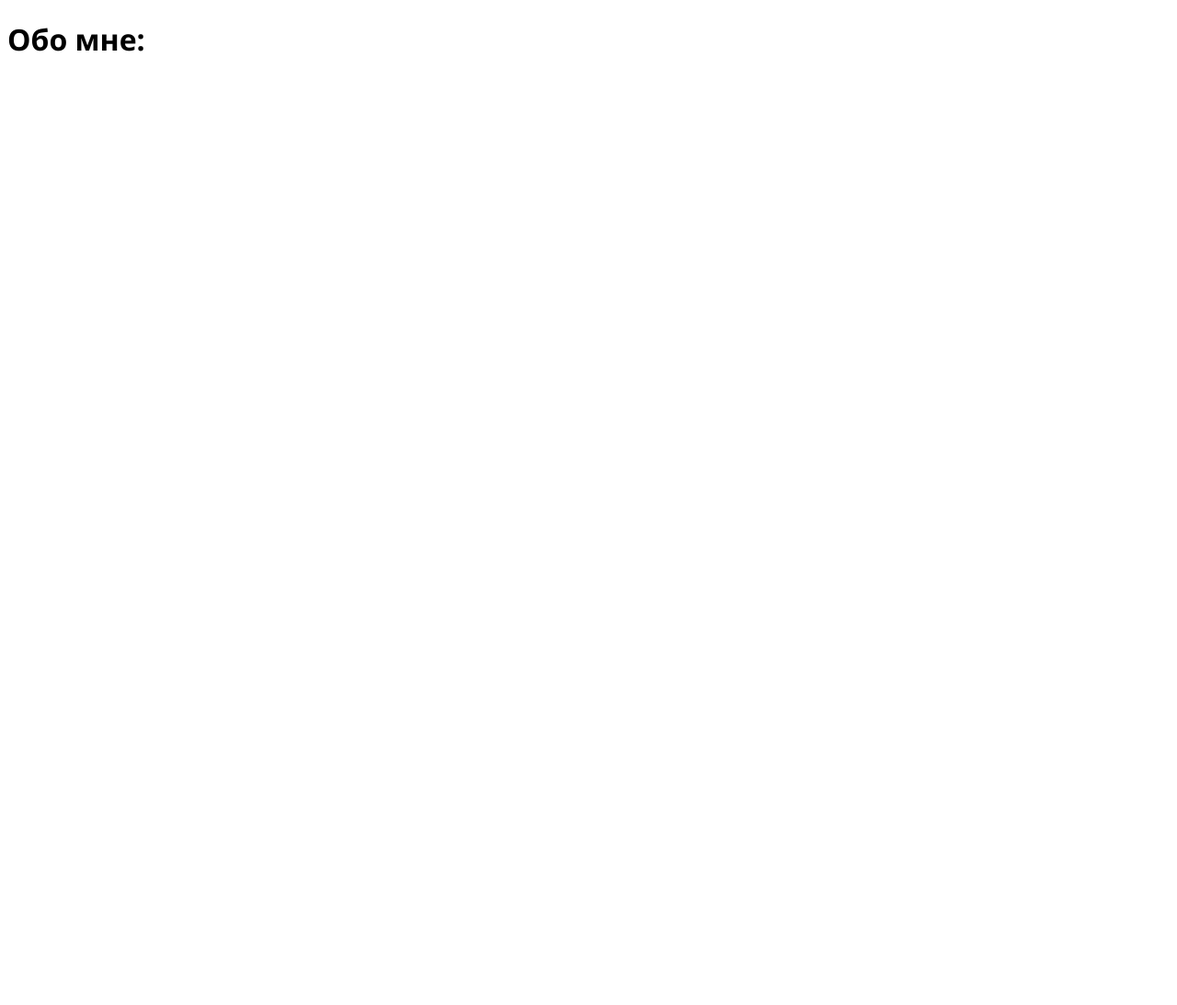
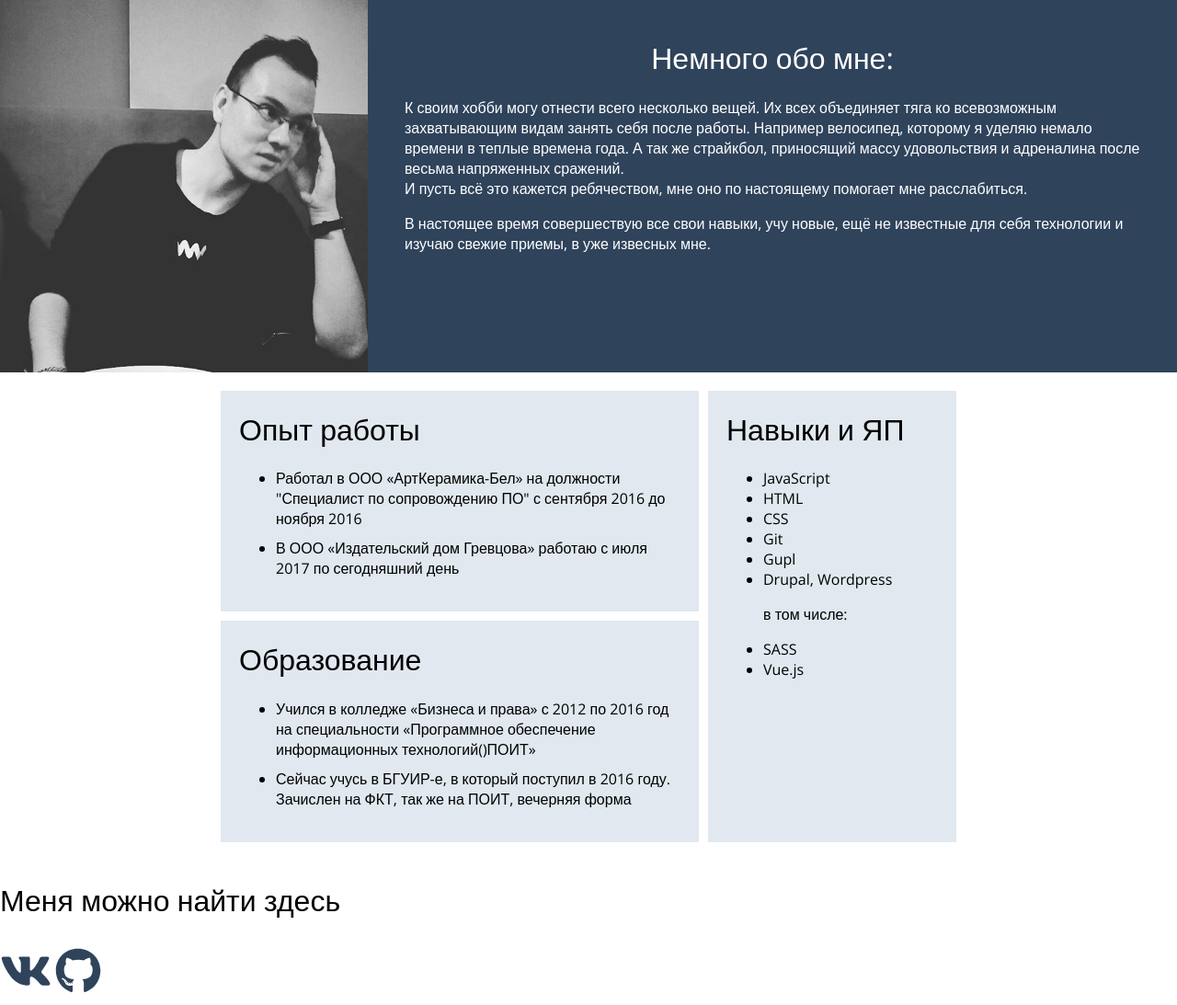
Before and after one commit to IsDelta/isdelta.github.io, a plain HTML site: page index.html in a window 1280 px wide. Shown: the whole page at 92% size. Before the commit the page ends 800 px from the top, so only its background shows below. Drawn offline with nearby package versions, Linux system fonts and the light colour scheme.

Commit message:
add about and some skills

```diff
--- a/css/style.css
+++ b/css/style.css
@@ -1,3 +1,64 @@
 * {
-    font-family: 'Segoe UI', Tahoma, Geneva, Verdana, sans-serif;
+    font-weight: lighter;
+    font-family: 'Open Sans', sans-serif;
 }
+
+body {
+    padding-bottom: 20px;;
+    margin: 0;
+}
+
+.header {
+    background: #2f435b;
+    display: flex;
+    flex-direction: row;
+    color: #fff;
+}
+
+.photo {
+    max-width: 400px;
+}
+
+.about {
+    width: 100%;
+    padding: 20px;
+}
+
+.about h1 {
+    text-align: center;
+}
+
+.about .description {
+    margin: 0 auto;
+    max-width: 800px;;
+}
+.content {
+    display: grid;
+    grid-template-columns: 2fr 1fr;
+    grid-template-rows: auto;
+    grid-gap: 10px;
+    margin: 0 auto;
+    padding: 20px;
+    max-width: 800px;
+}
+
+.content>div {
+    padding: 20px;
+    background: #E1E8EF;
+}
+.content li {
+    margin-bottom: 10px;
+}
+.content h1{
+    margin-top: 0;
+}
+.skills {
+    grid-area: 1/2/last-line/last-line;
+}
+.skills li{
+    margin-bottom: 0;;
+}
+.links a{
+    font-size: 50px;
+    color: #2f435b;
+}
--- a/index.html
+++ b/index.html
@@ -1,11 +1,67 @@
 <!DOCTYPE html>
 <html lang="en">
+
 <head>
 	<meta charset="UTF-8">
-	<title>Document</title>
+	<title>Обо мне</title>
+	<link href="https://fonts.googleapis.com/css?family=Open+Sans:300,400,700&amp;subset=cyrillic,cyrillic-ext" rel="stylesheet">
 	<link rel="stylesheet" href="css/style.css">
+
+	<script defer src="https://use.fontawesome.com/releases/v5.0.6/js/all.js"></script>
 </head>
+
 <body>
-	<h1>Обо мне:</h1>
+	<div class="header">
+		<div class="photo">
+			<img src="images/photo.jpg" width='100%' height="100%" alt="">
+		</div>
+		<div class='about'>
+			<h1>Немного обо мне:</h1>
+			<div class="description">
+				<p>К своим хобби могу отнести всего несколько вещей. Их всех объединяет тяга ко всевозможным захватывающим видам занять
+					себя после работы. Например велосипед, которому я уделяю немало времени в теплые времена года. А так же страйкбол, приносящий
+					массу удовольствия и адреналина после весьма напряженных сражений.
+					<br> И пусть всё это кажется ребячеством, мне оно по настоящему помогает мне расслабиться.</p>
+				<p>В настоящее время совершествую все свои навыки, учу новые, ещё не известные для себя технологии и изучаю свежие приемы,
+					в уже извесных мне. </p>
+			</div>
+		</div>
+
+	</div>
+	<div class="content">
+		<div class="experience">
+			<h1>Опыт работы</h1>
+			<ul>
+				<li>Работал в ООО «АртКерамика-Бел» на должности "Специалист по сопровождению ПО" с сентября 2016 до ноября 2016</li>
+				<li> В ООО «Издательский дом Гревцова» работаю с июля 2017 по сегодняшний день</li>
+			</ul>
+		</div>
+		<div class="experience">
+			<h1>Образование</h1>
+			<ul>
+				<li>Учился в колледже «Бизнеса и права» с 2012 по 2016 год на специальности «Программное обеспечение информационных технологий()ПОИТ»</li>
+				<li>Сейчас учусь в БГУИР-е, в который поступил в 2016 году. Зачислен на ФКТ, так же на ПОИТ, вечерняя форма</li>
+			</ul>
+		</div>
+		<div class="skills">
+			<h1>Навыки и ЯП</h1>
+			<ul>
+				<li>JavaScript</li>
+				<li>HTML</li>
+				<li>CSS</li>
+				<li>Git</li>
+				<li>Gupl</li>
+				<li>Drupal, Wordpress</li>
+				<p> в том числе:</p>
+				<li>SASS</li>
+				<li>Vue.js</li>
+			</ul>
+		</div>
+	</div>
+	<div class="links">
+		<h1>Меня можно найти здесь</h1>
+		<a href="https://vk.com/" target="_blank"><i class="fab fa-vk"></i></a>
+		<a href="https://github.com/IsDelta" target="_blank"><i class="fab fa-github"></i></a>
+	</div>
 </body>
 </html>
```
Also changed, not shown: images/photo.jpg (added).
